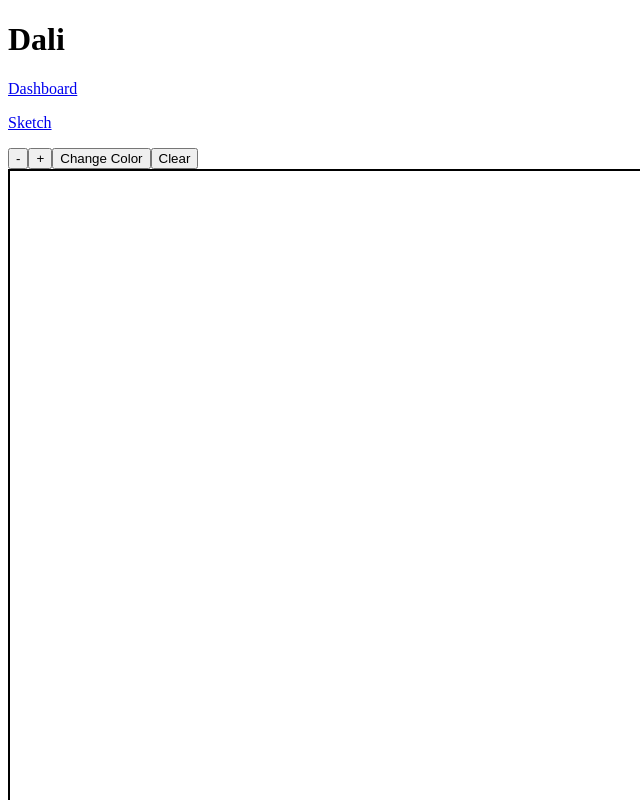
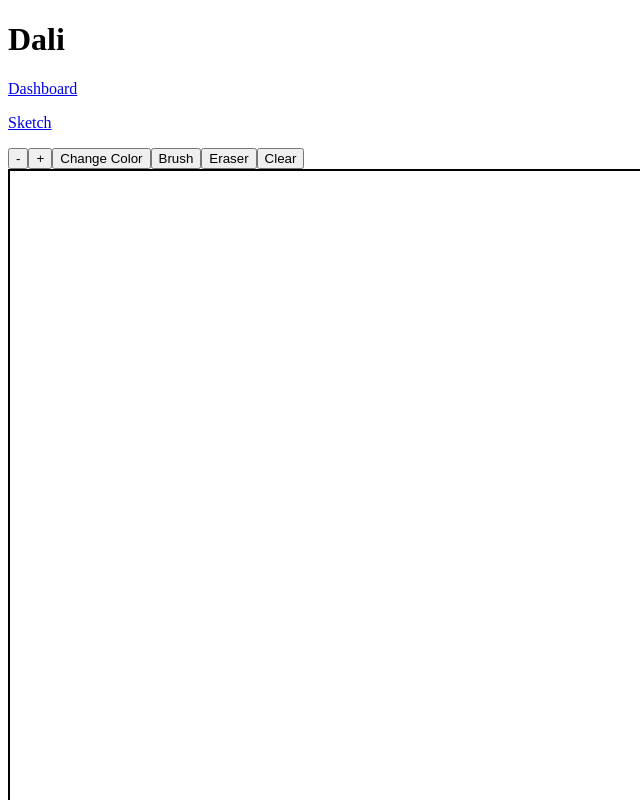
Before and after one commit to dimassudjito/dali, a React (Create React App) app in the folder frontend/: page /sketch in a window 1280 px wide. Shown: the top 800 px of the page, without its empty margins (0-640 px from the left). Built offline with nearby package versions, Linux system fonts and the light colour scheme.

Commit message:
get brush and eraser

```diff
--- a/frontend/src/pages/Sketch.tsx
+++ b/frontend/src/pages/Sketch.tsx
@@ -3,7 +3,7 @@ import React, { useState, useEffect, useRef } from 'react'
 export const Sketch: React.FC = () => {
   const [isDrawing, setIsDrawing] = useState(false)
   const [brushSize, setBrushSize] = useState(5)
-  const [brushColor, setBrushColor] = useState('#000000')
+  const [brushColor, setBrushColor] = useState('black')
 
   const canvasRef = useRef<HTMLCanvasElement | null>(null)
   const contextRef = useRef<CanvasRenderingContext2D | null>(null)
@@ -76,12 +76,24 @@ export const Sketch: React.FC = () => {
     setBrushColor(newColor)
   }
 
+  const getBrush = () => {
+    if (contextRef.current) {
+      contextRef.current.strokeStyle = brushColor
+    }
+  }
+
+  const getEraser = () => {
+    if (contextRef.current) {
+      contextRef.current.strokeStyle = 'white'
+    }
+  }
+
   const clearCanvas = () => {
     const canvas = canvasRef.current
     if (canvas) {
       const context = canvas.getContext('2d')
       if (context) {
-        context.fillStyle = '#ffffff'
+        context.fillStyle = 'white'
         context.fillRect(0, 0, canvas.width, canvas.height)
       }
     }
@@ -96,6 +108,8 @@ export const Sketch: React.FC = () => {
       <button onClick={decreaseBrushSize}>-</button>
       <button onClick={increaseBrushSize}>+</button>
       <button onClick={changeColor}>Change Color</button>
+      <button onClick={getBrush}>Brush</button>
+      <button onClick={getEraser}>Eraser</button>
       <button onClick={clearCanvas}>Clear</button>
       <canvas
         onMouseDown={startDrawing}
```
